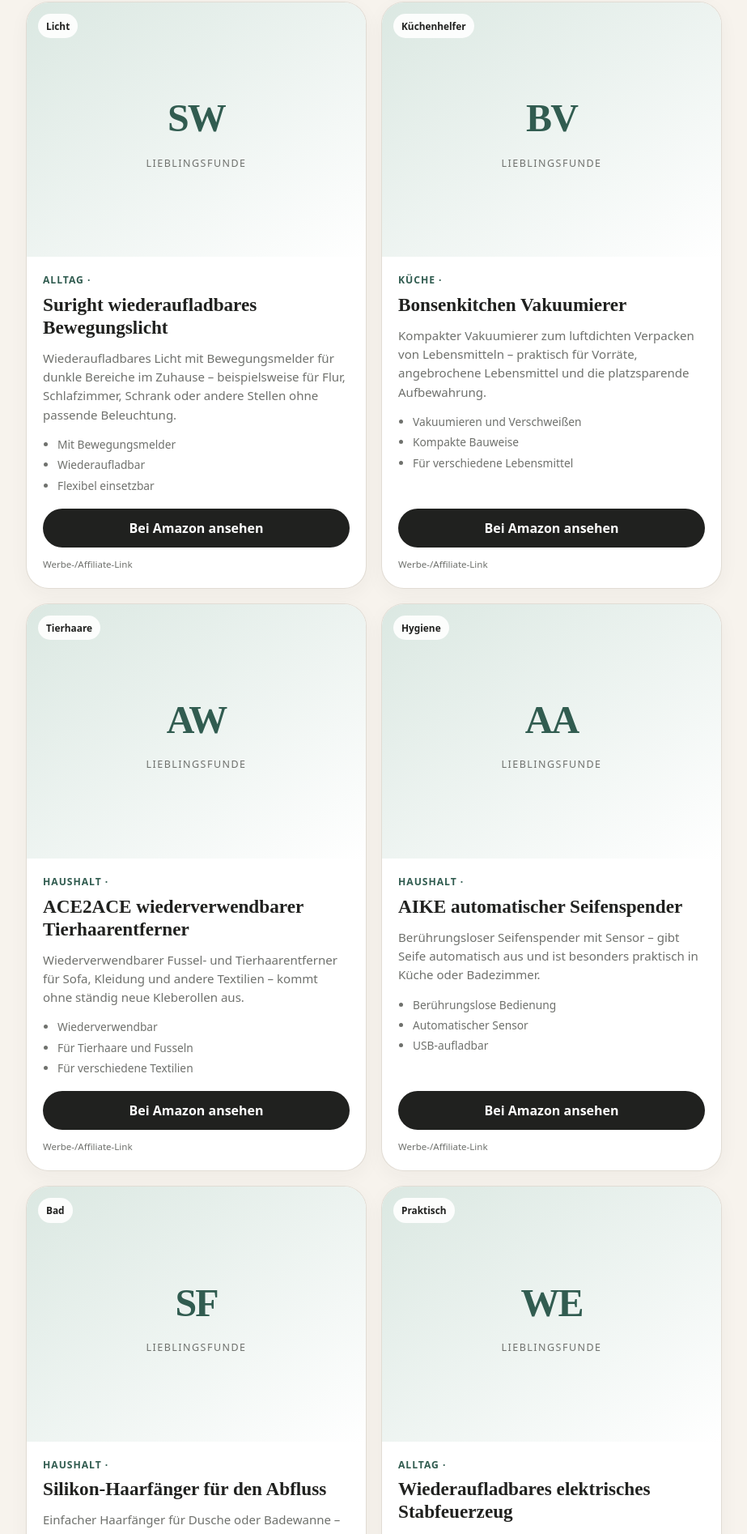
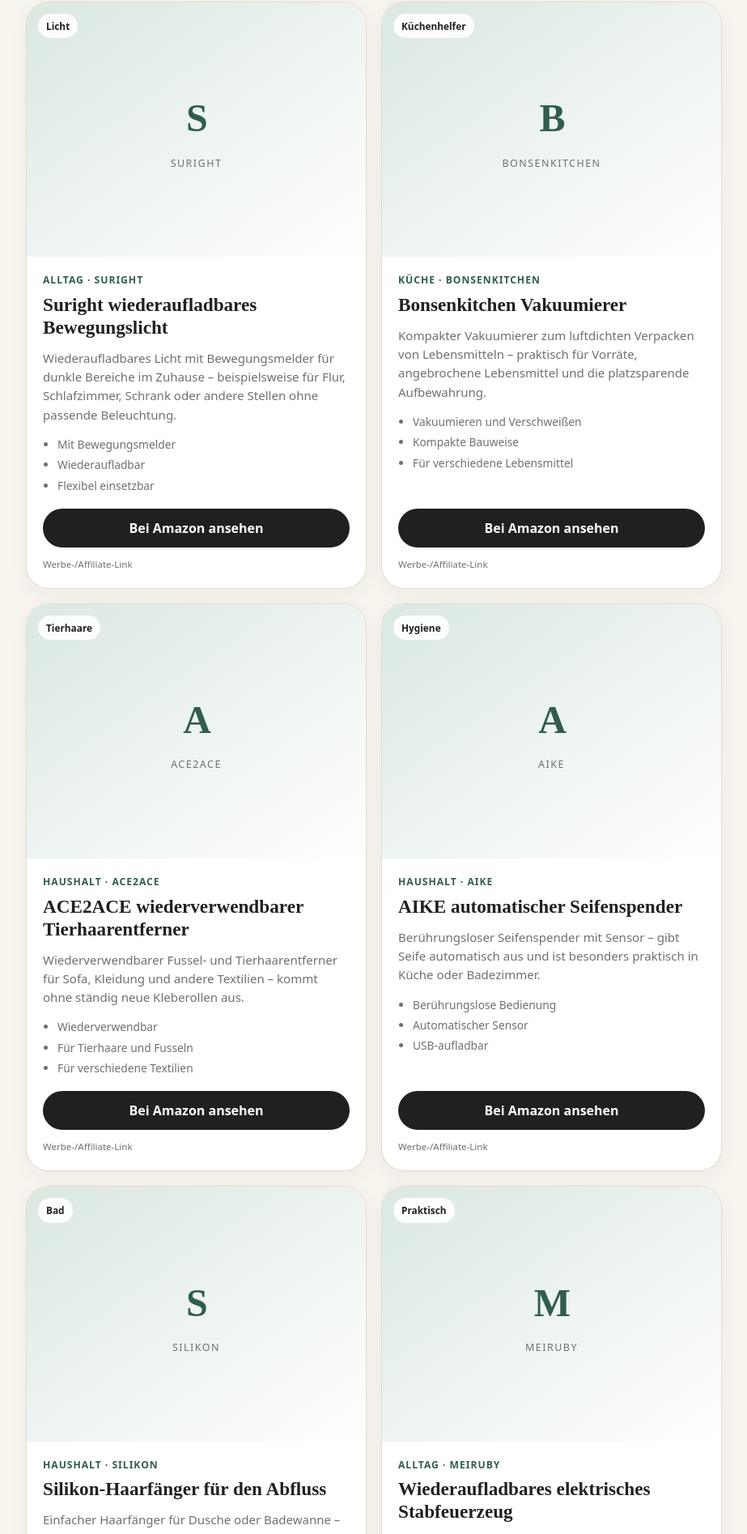
Before and after one commit to kurpiel/lieblingsfunde, a website: page geniale-alltagshelfer.html in a window 1280 px wide. Shown: the part 3907-5801 px from the top of the page at 81% size, without its empty margins (178-1101 px from the left). Drawn offline with Linux system fonts and the light colour scheme.

Commit message:
Update Geniale Alltagshelfer

```diff
--- a/geniale-alltagshelfer.html
+++ b/geniale-alltagshelfer.html
@@ -182,11 +182,11 @@
     <div class="article-product-grid">
       <article class="product-card">
     <div class="product-image-wrap">
-      <div class="product-placeholder" aria-hidden="true"><span>UM</span><small>Lieblingsfunde</small></div>
+      <div class="product-placeholder" aria-hidden="true"><span>U</span><small>UGREEN</small></div>
       <span class="product-badge">Kabelorganisation</span>
     </div>
     <div class="product-body">
-      <p class="product-category">Alltag · </p>
+      <p class="product-category">Alltag · UGREEN</p>
       <h3 class="product-title">UGREEN Magnetische Kabelhalter</h3>
       <p class="product-description">Magnetische Kabelclips für Ladekabel und andere häufig verwendete Kabel – sorgen für einen festen Platz und verhindern, dass Kabel hinter Tisch oder Möbeln verschwinden.</p>
       <ul class="product-highlights"><li>Magnetischer Verschluss</li><li>Selbstklebende Befestigung</li><li>6er-Pack</li></ul>
@@ -198,11 +198,11 @@
   </article>
 <article class="product-card">
     <div class="product-image-wrap">
-      <div class="product-placeholder" aria-hidden="true"><span>NP</span><small>Lieblingsfunde</small></div>
+      <div class="product-placeholder" aria-hidden="true"><span>N</span><small>Nelko</small></div>
       <span class="product-badge">Organisation</span>
     </div>
     <div class="product-body">
-      <p class="product-category">Alltag · </p>
+      <p class="product-category">Alltag · Nelko</p>
       <h3 class="product-title">Nelko P21 Mini-Etikettendrucker</h3>
       <p class="product-description">Kompakter Etikettendrucker zum Beschriften von Vorräten, Boxen, Schubladen und vielen anderen Dingen im Haushalt – praktisch für mehr Übersicht und feste Plätze.</p>
       <ul class="product-highlights"><li>Kompaktes Format</li><li>Für selbstklebende Etiketten</li><li>Ideal zum Organisieren</li></ul>
@@ -214,11 +214,11 @@
   </article>
 <article class="product-card">
     <div class="product-image-wrap">
-      <div class="product-placeholder" aria-hidden="true"><span>SW</span><small>Lieblingsfunde</small></div>
+      <div class="product-placeholder" aria-hidden="true"><span>S</span><small>Suright</small></div>
       <span class="product-badge">Licht</span>
     </div>
     <div class="product-body">
-      <p class="product-category">Alltag · </p>
+      <p class="product-category">Alltag · Suright</p>
       <h3 class="product-title">Suright wiederaufladbares Bewegungslicht</h3>
       <p class="product-description">Wiederaufladbares Licht mit Bewegungsmelder für dunkle Bereiche im Zuhause – beispielsweise für Flur, Schlafzimmer, Schrank oder andere Stellen ohne passende Beleuchtung.</p>
       <ul class="product-highlights"><li>Mit Bewegungsmelder</li><li>Wiederaufladbar</li><li>Flexibel einsetzbar</li></ul>
@@ -230,11 +230,11 @@
   </article>
 <article class="product-card">
     <div class="product-image-wrap">
-      <div class="product-placeholder" aria-hidden="true"><span>BV</span><small>Lieblingsfunde</small></div>
+      <div class="product-placeholder" aria-hidden="true"><span>B</span><small>Bonsenkitchen</small></div>
       <span class="product-badge">Küchenhelfer</span>
     </div>
     <div class="product-body">
-      <p class="product-category">Küche · </p>
+      <p class="product-category">Küche · Bonsenkitchen</p>
       <h3 class="product-title">Bonsenkitchen Vakuumierer</h3>
       <p class="product-description">Kompakter Vakuumierer zum luftdichten Verpacken von Lebensmitteln – praktisch für Vorräte, angebrochene Lebensmittel und die platzsparende Aufbewahrung.</p>
       <ul class="product-highlights"><li>Vakuumieren und Verschweißen</li><li>Kompakte Bauweise</li><li>Für verschiedene Lebensmittel</li></ul>
@@ -246,11 +246,11 @@
   </article>
 <article class="product-card">
     <div class="product-image-wrap">
-      <div class="product-placeholder" aria-hidden="true"><span>AW</span><small>Lieblingsfunde</small></div>
+      <div class="product-placeholder" aria-hidden="true"><span>A</span><small>ACE2ACE</small></div>
       <span class="product-badge">Tierhaare</span>
     </div>
     <div class="product-body">
-      <p class="product-category">Haushalt · </p>
+      <p class="product-category">Haushalt · ACE2ACE</p>
       <h3 class="product-title">ACE2ACE wiederverwendbarer Tierhaarentferner</h3>
       <p class="product-description">Wiederverwendbarer Fussel- und Tierhaarentferner für Sofa, Kleidung und andere Textilien – kommt ohne ständig neue Kleberollen aus.</p>
       <ul class="product-highlights"><li>Wiederverwendbar</li><li>Für Tierhaare und Fusseln</li><li>Für verschiedene Textilien</li></ul>
@@ -262,11 +262,11 @@
   </article>
 <article class="product-card">
     <div class="product-image-wrap">
-      <div class="product-placeholder" aria-hidden="true"><span>AA</span><small>Lieblingsfunde</small></div>
+      <div class="product-placeholder" aria-hidden="true"><span>A</span><small>AIKE</small></div>
       <span class="product-badge">Hygiene</span>
     </div>
     <div class="product-body">
-      <p class="product-category">Haushalt · </p>
+      <p class="product-category">Haushalt · AIKE</p>
       <h3 class="product-title">AIKE automatischer Seifenspender</h3>
       <p class="product-description">Berührungsloser Seifenspender mit Sensor – gibt Seife automatisch aus und ist besonders praktisch in Küche oder Badezimmer.</p>
       <ul class="product-highlights"><li>Berührungslose Bedienung</li><li>Automatischer Sensor</li><li>USB-aufladbar</li></ul>
@@ -278,11 +278,11 @@
   </article>
 <article class="product-card">
     <div class="product-image-wrap">
-      <div class="product-placeholder" aria-hidden="true"><span>SF</span><small>Lieblingsfunde</small></div>
+      <div class="product-placeholder" aria-hidden="true"><span>S</span><small>Silikon</small></div>
       <span class="product-badge">Bad</span>
     </div>
     <div class="product-body">
-      <p class="product-category">Haushalt · </p>
+      <p class="product-category">Haushalt · Silikon</p>
       <h3 class="product-title">Silikon-Haarfänger für den Abfluss</h3>
       <p class="product-description">Einfacher Haarfänger für Dusche oder Badewanne – hält Haare bereits an der Oberfläche zurück und lässt sich nach der Verwendung unkompliziert reinigen.</p>
       <ul class="product-highlights"><li>Für Dusche und Badewanne</li><li>Wiederverwendbar</li><li>Einfach zu reinigen</li></ul>
@@ -294,11 +294,11 @@
   </article>
 <article class="product-card">
     <div class="product-image-wrap">
-      <div class="product-placeholder" aria-hidden="true"><span>WE</span><small>Lieblingsfunde</small></div>
+      <div class="product-placeholder" aria-hidden="true"><span>M</span><small>MEIRUBY</small></div>
       <span class="product-badge">Praktisch</span>
     </div>
     <div class="product-body">
-      <p class="product-category">Alltag · </p>
+      <p class="product-category">Alltag · MEIRUBY</p>
       <h3 class="product-title">Wiederaufladbares elektrisches Stabfeuerzeug</h3>
       <p class="product-description">Elektrisches Stabfeuerzeug zum Anzünden von Kerzen und schwer erreichbaren Dochten – mit langem Hals und wiederaufladbarem Akku.</p>
       <ul class="product-highlights"><li>Elektrische Zündung</li><li>Wiederaufladbar</li><li>Langer Hals</li></ul>
@@ -310,11 +310,11 @@
   </article>
 <article class="product-card">
     <div class="product-image-wrap">
-      <div class="product-placeholder" aria-hidden="true"><span>AS</span><small>Lieblingsfunde</small></div>
+      <div class="product-placeholder" aria-hidden="true"><span>A</span><small>AceMining</small></div>
       <span class="product-badge">Aufbewahrung</span>
     </div>
     <div class="product-body">
-      <p class="product-category">Haushalt · </p>
+      <p class="product-category">Haushalt · AceMining</p>
       <h3 class="product-title">AceMining selbstklebender Besenhalter</h3>
       <p class="product-description">Wandhalterung für Besen, Wischer und andere Haushaltsgeräte – schafft einen festen Aufbewahrungsplatz und nutzt freie Wandflächen.</p>
       <ul class="product-highlights"><li>Selbstklebende Montage</li><li>Für Besen und Wischer</li><li>Platzsparende Aufbewahrung</li></ul>
@@ -326,11 +326,11 @@
   </article>
 <article class="product-card">
     <div class="product-image-wrap">
-      <div class="product-placeholder" aria-hidden="true"><span>CU</span><small>Lieblingsfunde</small></div>
+      <div class="product-placeholder" aria-hidden="true"><span>C</span><small>Canslab</small></div>
       <span class="product-badge">Küchenhelfer</span>
     </div>
     <div class="product-body">
-      <p class="product-category">Küche · </p>
+      <p class="product-category">Küche · Canslab</p>
       <h3 class="product-title">Canslab Ultrablade PRO elektrischer Dosenöffner</h3>
       <p class="product-description">Elektrischer Dosenöffner mit automatischer Bedienung – öffnet Konservendosen ohne das typische manuelle Drehen eines klassischen Dosenöffners.</p>
       <ul class="product-highlights"><li>Elektrischer Betrieb</li><li>Automatisches Öffnen</li><li>Einfache Bedienung</li></ul>
--- a/products.js
+++ b/products.js
@@ -798,6 +798,7 @@
   {
     id: "ugreen-magnetische-kabelhalter",
     title: "UGREEN Magnetische Kabelhalter",
+    brand: "UGREEN",
     category: "Alltag",
     description:
       "Magnetische Kabelclips für Ladekabel und andere häufig verwendete Kabel – sorgen für einen festen Platz und verhindern, dass Kabel hinter Tisch oder Möbeln verschwinden.",
@@ -816,6 +817,7 @@
   {
     id: "nelko-p21-etikettendrucker",
     title: "Nelko P21 Mini-Etikettendrucker",
+    brand: "Nelko",
     category: "Alltag",
     description:
       "Kompakter Etikettendrucker zum Beschriften von Vorräten, Boxen, Schubladen und vielen anderen Dingen im Haushalt – praktisch für mehr Übersicht und feste Plätze.",
@@ -834,6 +836,7 @@
   {
     id: "suright-bewegungslicht",
     title: "Suright wiederaufladbares Bewegungslicht",
+    brand: "Suright",
     category: "Alltag",
     description:
       "Wiederaufladbares Licht mit Bewegungsmelder für dunkle Bereiche im Zuhause – beispielsweise für Flur, Schlafzimmer, Schrank oder andere Stellen ohne passende Beleuchtung.",
@@ -852,6 +855,7 @@
   {
     id: "bonsenkitchen-vakuumierer",
     title: "Bonsenkitchen Vakuumierer",
+    brand: "Bonsenkitchen",
     category: "Küche",
     description:
       "Kompakter Vakuumierer zum luftdichten Verpacken von Lebensmitteln – praktisch für Vorräte, angebrochene Lebensmittel und die platzsparende Aufbewahrung.",
@@ -870,6 +874,7 @@
   {
     id: "ace2ace-tierhaarentferner",
     title: "ACE2ACE wiederverwendbarer Tierhaarentferner",
+    brand: "ACE2ACE",
     category: "Haushalt",
     description:
       "Wiederverwendbarer Fussel- und Tierhaarentferner für Sofa, Kleidung und andere Textilien – kommt ohne ständig neue Kleberollen aus.",
@@ -888,6 +893,7 @@
   {
     id: "aike-seifenspender",
     title: "AIKE automatischer Seifenspender",
+    brand: "AIKE",
     category: "Haushalt",
     description:
       "Berührungsloser Seifenspender mit Sensor – gibt Seife automatisch aus und ist besonders praktisch in Küche oder Badezimmer.",
@@ -906,6 +912,7 @@
   {
     id: "silikon-haarfaenger",
     title: "Silikon-Haarfänger für den Abfluss",
+    brand: "Silikon",
     category: "Haushalt",
     description:
       "Einfacher Haarfänger für Dusche oder Badewanne – hält Haare bereits an der Oberfläche zurück und lässt sich nach der Verwendung unkompliziert reinigen.",
@@ -924,6 +931,7 @@
   {
     id: "elektrisches-stabfeuerzeug",
     title: "Wiederaufladbares elektrisches Stabfeuerzeug",
+    brand: "MEIRUBY",
     category: "Alltag",
     description:
       "Elektrisches Stabfeuerzeug zum Anzünden von Kerzen und schwer erreichbaren Dochten – mit langem Hals und wiederaufladbarem Akku.",
@@ -942,6 +950,7 @@
   {
     id: "acemining-besenhalter",
     title: "AceMining selbstklebender Besenhalter",
+    brand: "AceMining",
     category: "Haushalt",
     description:
       "Wandhalterung für Besen, Wischer und andere Haushaltsgeräte – schafft einen festen Aufbewahrungsplatz und nutzt freie Wandflächen.",
@@ -960,6 +969,7 @@
   {
     id: "canslab-ultrablade-pro",
     title: "Canslab Ultrablade PRO elektrischer Dosenöffner",
+    brand: "Canslab",
     category: "Küche",
     description:
       "Elektrischer Dosenöffner mit automatischer Bedienung – öffnet Konservendosen ohne das typische manuelle Drehen eines klassischen Dosenöffners.",
```
Also changed, not shown: index.html (+20 -20 lines).
